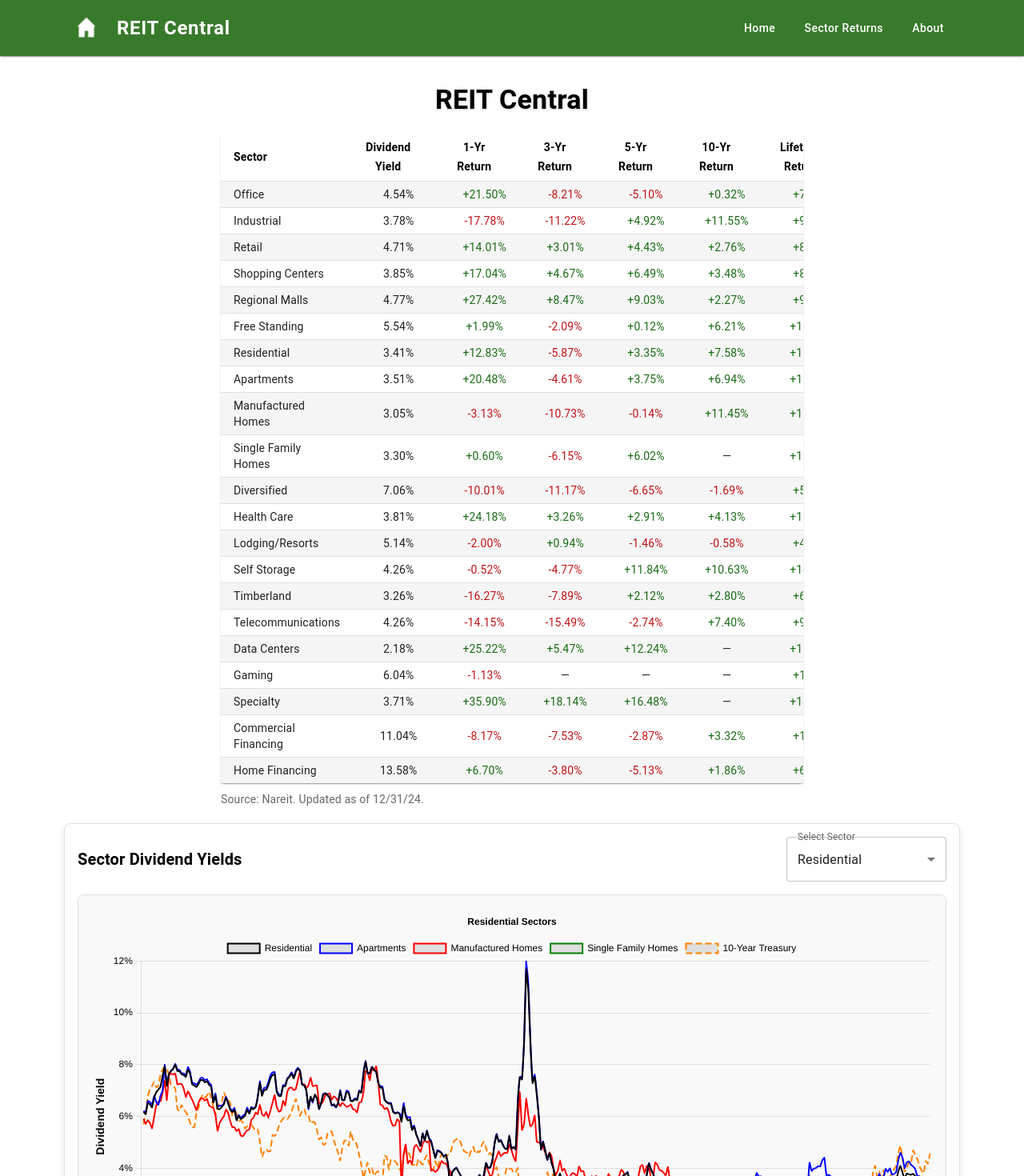
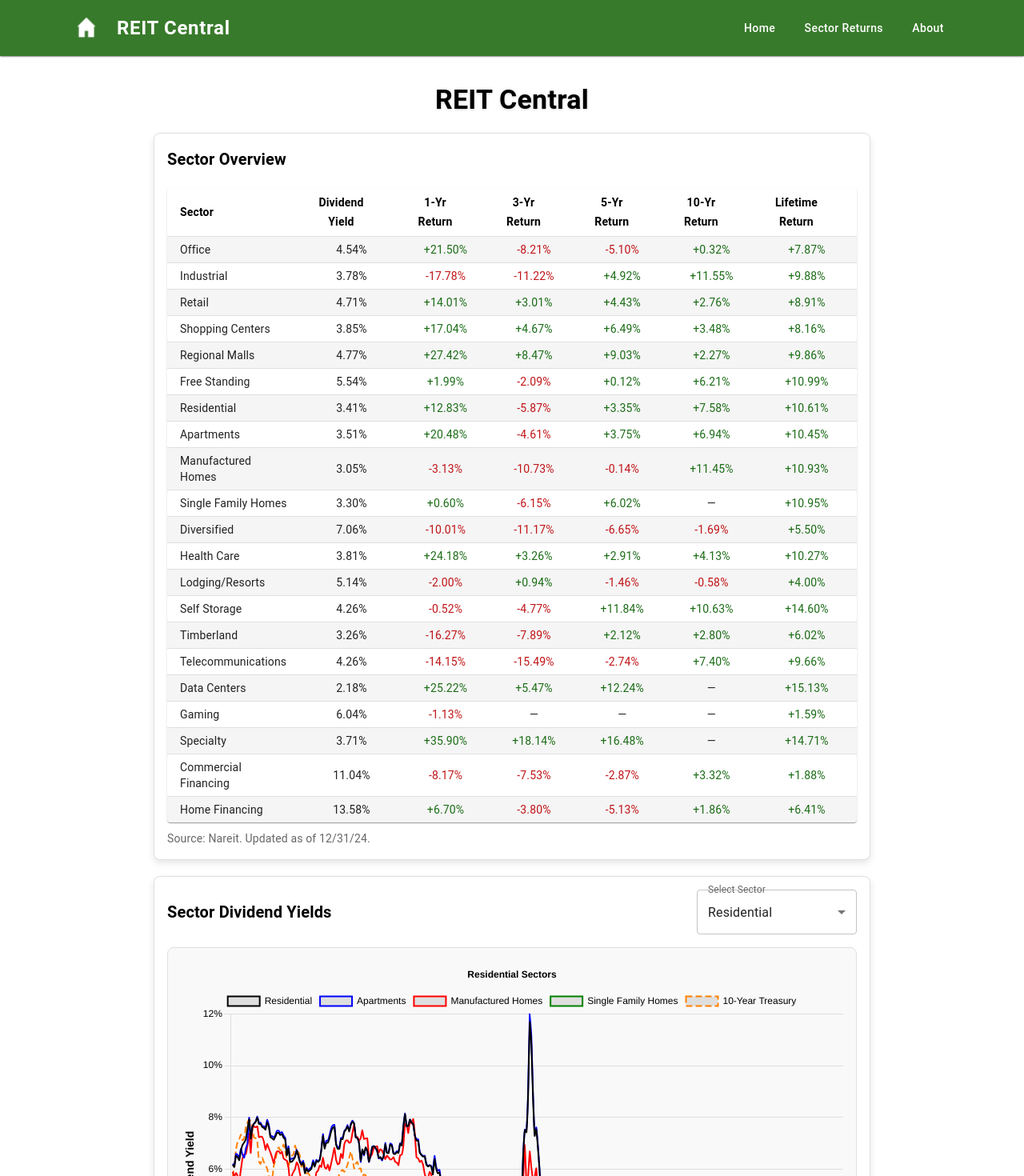
Before and after one commit to kylecribbins/Nareit, a React (Create React App) app in the folder nareit-app/: page / in a window 1280 px wide. Shown: the top 1470 px of the page at 80% size. Built offline with nearby package versions, Linux system fonts and the light colour scheme.

Commit message:
Table updates

```diff
--- a/nareit-app/src/components/ChartContainer.js
+++ b/nareit-app/src/components/ChartContainer.js
@@ -19,6 +19,9 @@ const ChartContainer = ({
         padding: "16px",
         backgroundColor: "#fff", // White background for the outer container
         marginBottom: "24px", // Space below the container
+        width: "80%",
+        maxWidth: "1600px",
+        margin: "0 auto", // Center the container
       }}
     >
       {/* Title and Form Control */}
--- a/nareit-app/src/components/SectionHeader.js
+++ b/nareit-app/src/components/SectionHeader.js
@@ -15,7 +15,7 @@ const SectionHeader = ({ title }) => {
         component="h2"
         sx={{
           fontWeight: "bold",
-          color: "#000000", // Match the green color of the AppBar for consistency
+          color: "#000000", // Black text color
           textShadow: "0px 1px 3px rgba(0, 0, 0, 0.2)", // Add a subtle shadow for better visibility
         }}
       >
--- a/nareit-app/src/components/Table.js
+++ b/nareit-app/src/components/Table.js
@@ -88,10 +88,29 @@ const MaterialTable = ({ data }) => {
   return (
     <Box
       sx={{
-        width: "65%",
+        border: "1px solid #e0e0e0",
+        borderRadius: "8px",
+        boxShadow: "0px 4px 10px rgba(0, 0, 0, 0.1)",
+        padding: "16px",
+        backgroundColor: "#fff",
         margin: "20px auto",
+        width: "80%",
+        maxWidth: "1600px",
       }}
     >
+      {/* Title */}
+      <Typography
+        variant="h6"
+        sx={{
+          fontWeight: "bold",
+          color: "#000",
+          marginBottom: "16px", // Space below the title
+        }}
+      >
+        Sector Overview
+      </Typography>
+
+      {/* Table */}
       <TableContainer component={Paper} style={{ marginTop: "20px" }}>
         <Table sx={{ minWidth: 650 }} size="small" aria-label="customized table">
           <TableHead>
--- a/nareit-app/src/pages/SectorReturns.js
+++ b/nareit-app/src/pages/SectorReturns.js
@@ -4,6 +4,8 @@ import ScatterplotChart from "../components/ScatterplotChart";
 import PriceIncomeChart from "../components/PriceIncomeChart";
 import ChartContainer from "../components/ChartContainer";
 import { sectorDefinitions, allSectors } from "../utils/sectorDefinitions";
+import { Box } from "@mui/material";
+import SectionHeader from "../components/SectionHeader";
 
 const SectorReturns = ({
   residentialData,
@@ -90,7 +92,9 @@ const SectorReturns = ({
 
   return (
     <div>
+      <SectionHeader title="Sector Returns" />
       {/* Sector Returns Chart */}
+      <Box sx={{ marginBottom: "32px" }}>
         <ChartContainer
           title="Sector Returns"
           formControlLabel="Select Sector"
@@ -113,8 +117,10 @@ const SectorReturns = ({
           }
           description="Source: Nareit, Yahoo Finance."
         />
+      </Box>
 
       {/* Price vs Income Returns Chart */}
+      <Box sx={{ marginBottom: "32px" }}>
         <ChartContainer
           title="Sector Price vs Income Return"
           formControlLabel="Select Sector"
@@ -133,8 +139,10 @@ const SectorReturns = ({
           }
           description="Source: Nareit."
         />
+      </Box>
 
       {/* Sector Risk vs Reward Chart */}
+      <Box sx={{ marginBottom: "32px" }}>
         <ChartContainer
           title="Sector Risk vs Reward"
           formControlLabel="Select Timeframe"
@@ -156,6 +164,7 @@ const SectorReturns = ({
           }
           description="Source: Nareit."
         />
+      </Box>
     </div>
   );
 };
```
Lines whose indentation alone changed are shown as unchanged.
